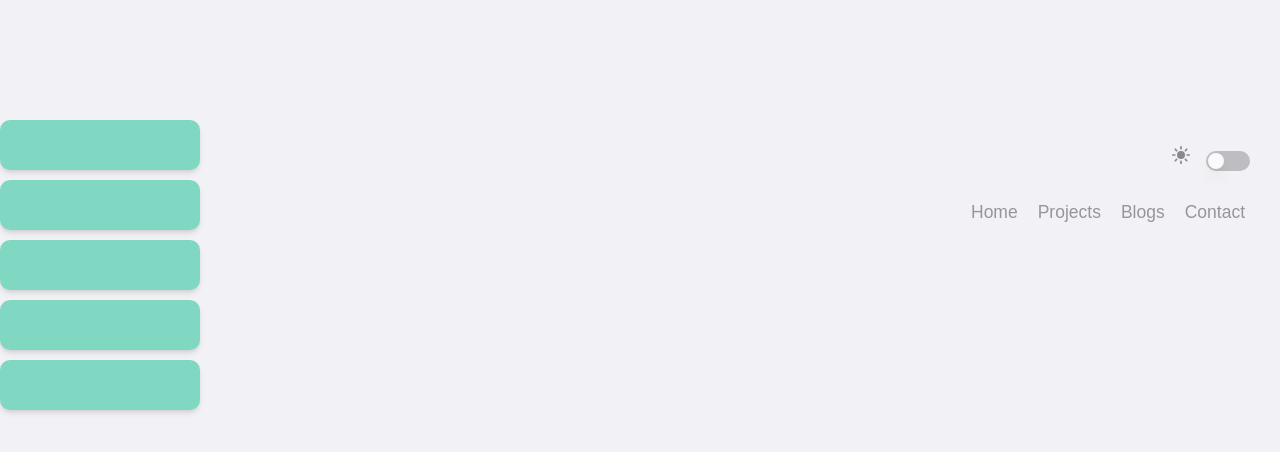
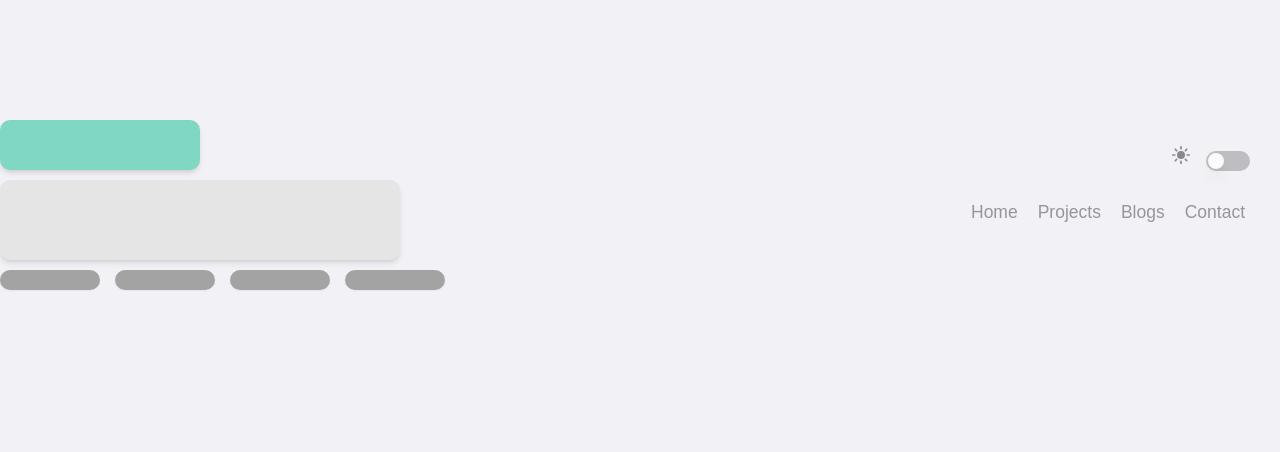
Before and after one commit to qarnayn-dev/qarnayn_portfolio, a Next.js app: page /devpage in a window 1280 px wide. Shown: the top 452 px of the page. Built offline with nearby package versions, Linux system fonts and the light colour scheme.

Commit message:
UP - clean the followAlong -> trailedChildren

```diff
--- /dev/null
+++ b/components/TrailedChildren.tsx
@@ -0,0 +1,47 @@
+import { animated, easings, useTransition } from "react-spring";
+
+
+/// Animate the children props in sequennces
+/// to control the children layout, use [className]
+const TrailedChildren = ({children, className, isHorizontal, startingX, startingY, duration, trail}:iTrailedChildren) => {
+
+    const propChildren: any[] = [...children];
+    const numOfChild: number = propChildren.length;
+    const curatedDuration:number = duration ?? ((numOfChild<6)? 230 * numOfChild : 1000);
+    const curatedTrail: number = trail ?? (300 - ((numOfChild > 6) ? (numOfChild - 6) * 10 : 0));
+
+    const twConfig: string = `flex w-min h-min gap-2 ${className}`;
+    const twDirection: string = isHorizontal? 'flex-row':'flex-col';
+
+    const transitions = useTransition(propChildren, {
+        trail: curatedTrail,
+        config: {duration:curatedDuration, easing: easings.easeOutBack},
+        keys: propChildren.map((_, index) => index),
+        from: {opacity : 0 , y: startingY ?? 200 , x: startingX ?? 0 },
+        enter: {opacity : 1, y: 0, x: 0},
+        to: { opacity: 0 },
+        delay: 200,
+    });
+
+    return (
+        <div className={`${twConfig} ${twDirection}`}>
+            {transitions((styles, item) => (
+                <animated.div style={styles} className='float-left'>{item}</animated.div>
+            ))}
+        </div>
+    )
+}
+
+export default TrailedChildren
+
+
+interface iTrailedChildren{
+    children: object[],
+    /// For the object aligments, please specify here
+    className?: string | undefined
+    isHorizontal?: boolean ,
+    startingX?: number,
+    startingY?: number,
+    duration?: number,
+    trail?: number,
+}
--- a/pages/devpage.tsx
+++ b/pages/devpage.tsx
@@ -1,19 +1,22 @@
-import React, { Children } from 'react'
+import React from 'react'
 import TopFrame from '../components/TopFrame'
-import {animated , config, easings, useChain, useSpring, useSpringRef, useTransition} from 'react-spring';
+import TrailedChildren from '../components/TrailedChildren';
 
 
 const Devpage = () => {
   return (
     <>
     <TopFrame/>
-    <FollowAlong>
-        <div></div>
-        <div></div>
-        <div></div>
-        <div></div>
-        <div></div>
-    </FollowAlong>
+    <TrailedChildren>
+        <div  className='w-40 h-10 rounded-lg shadow-md bg-secondary-t5'></div>
+        <div  className='w-80 h-16 rounded-lg shadow-md bg-neutral-200'></div>
+        <div className='gap-1 flex flex-row'>
+            <div className='w-20 h-4 mr-2 rounded-lg shadow-sm bg-neutral-400'></div>
+            <div className='w-20 h-4 mr-2 rounded-lg shadow-sm bg-neutral-400'></div>
+            <div className='w-20 h-4 mr-2 rounded-lg shadow-sm bg-neutral-400'></div>
+            <div className='w-20 h-4 mr-2 rounded-lg shadow-sm bg-neutral-400'></div>
+        </div>
+    </TrailedChildren>
     {/* <WeirdMaterial/>
     <WeirdMaterial/>
     <WeirdMaterial/> */}
@@ -22,38 +25,3 @@ const Devpage = () => {
 }
 
 export default Devpage
-
-const FollowAlong = (props: any) => {
-    const propChildren: any[] = props.children;
-    const numOfChild: number = propChildren.length;
-    const curatedDuration:number = (numOfChild<6)? 230 * numOfChild : 1000;
-    const curatedTrail: number = 300 -((numOfChild > 6) ? (numOfChild - 6) * 10 : 0);
-    const transitions = useTransition(propChildren, {
-        trail: curatedTrail,
-        config: {duration:curatedDuration, easing: easings.easeOutBack},
-        keys: propChildren.map((_, index) => index),
-        from: {opacity : 0 , y: 200},
-        enter: {opacity : 1, y: 0},
-        to: { opacity: 0 },
-        delay: 200,
-    });
-
-    return (
-        <div className='flex flex-col w-min h-min gap-2 items-center justify-center'>
-            {transitions((styles, item) => (
-                <animated.div style={styles} className ='float-left'>
-                    <WeirdMaterial/>
-                </animated.div>
-            ))}
-        </div>
-    )
-}
-
-interface iWeirdObj{
-    myKey:number
-}
-const WeirdMaterial = () => {
-    return (
-        <div  className='w-40 h-10 rounded-lg shadow-md bg-secondary-t5'></div>
-    )
-}
--- a/pages/index.tsx
+++ b/pages/index.tsx
@@ -1,7 +1,7 @@
 import type { NextPage } from 'next'
 import Head from 'next/head'
 import  { ThemeContext } from '../components/DarkThemeToggle';
-import { useContext, useEffect, useState } from 'react';
+import { useContext} from 'react';
 import TopFrame from '../components/TopFrame';
 import DevIllustration from '../assets/sw_dev.svg';
 import DevIllustrationDark from '../assets/sw_dev_dark.svg';
@@ -12,7 +12,6 @@ import SolutionIlluDark from '../assets/solution_mindset_dark.svg';
 import ServerIllu from '../assets/server_cluster.svg';
 import ServerIlluDark from '../assets/server_cluster_dark.svg';
 import { CardWithGraphicContainer } from '../components/CardWithGraphic';
-import {animated , config, useChain, useSpring, useSpringRef, useTransition} from 'react-spring';
 import { AnimatedText } from '../components/AnimatedText';
 
 const Home: NextPage = () => {
```
